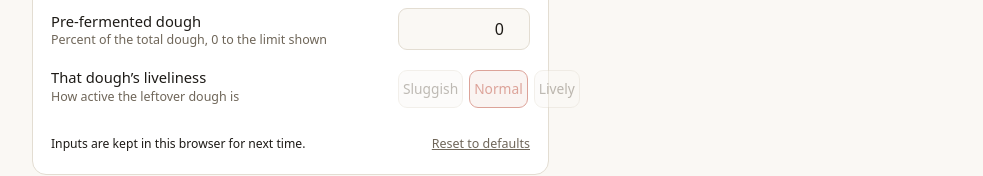
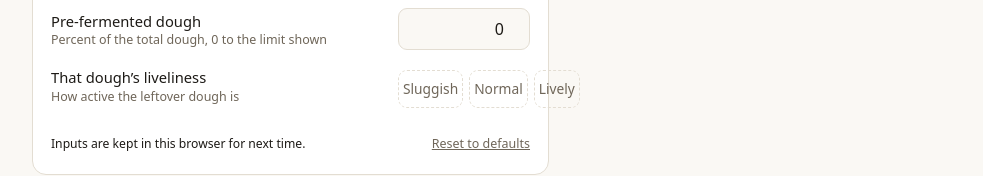
Before and after one commit to mjarlund/calcolapizza, a plain HTML site: page index.html in a window 1280 px wide. Shown: the part 795-971 px from the top of the page, without its empty margins (148-1131 px from the left). Drawn offline with Linux system fonts and the light colour scheme.

Commit message:
styles: mark the inert liveliness control neutral instead of fading it to 45%

```diff
--- a/styles.css
+++ b/styles.css
@@ -163,7 +163,20 @@ fieldset { border: 0; margin: 0; padding: 0; }
 }
 .seg input { position: absolute; opacity: 0; pointer-events: none; }
 .seg label:has(input:checked) { border-color: var(--color-accent); background: var(--color-accent-soft); color: var(--color-accent); }
-.seg[data-inert="true"] { opacity: 0.45; }
+/* No leftover dough means the liveliness choice has no effect. Fading the
+   control to 45 % made the labels unreadable on the light background, so it is
+   marked neutral instead: dashed borders, no accent, full-contrast text. */
+.seg[data-inert="true"] label {
+  border-style: dashed;
+  color: var(--color-muted);
+  background: transparent;
+  cursor: not-allowed;
+}
+.seg[data-inert="true"] label:has(input:checked) {
+  border-color: var(--color-border);
+  background: transparent;
+  color: var(--color-muted);
+}
 
 .check { display: flex; gap: var(--space-4); align-items: flex-start; padding: var(--space-5) 0 var(--space-1); }
 .check input { margin-top: var(--space-1); accent-color: var(--color-accent); }
```
